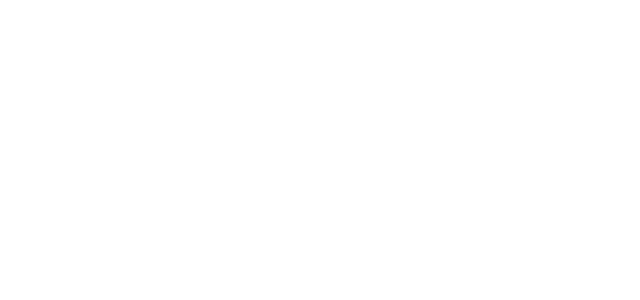
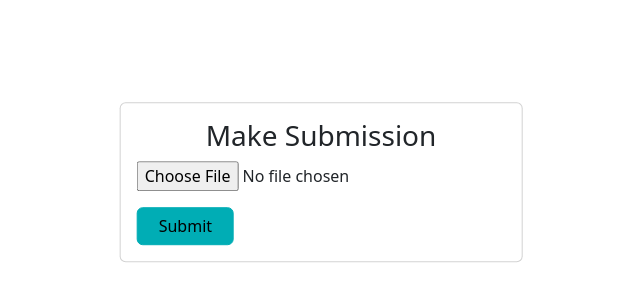
Before and after one commit to Harshini321/LearnFinity, a React (Create React App) app in the folder learnfinity/: page /eval_submission in a window 1280 px wide. Before the commit this address had no page. Shown: the part 218-518 px from the top of the page, without its empty margins (319-959 px from the left). Built offline with nearby package versions, Linux system fonts and the light colour scheme.

Commit message:
submission form

```diff
--- a/learnfinity/src/App.js
+++ b/learnfinity/src/App.js
@@ -40,6 +40,8 @@ import Enrolled from './pages/admin/enrolled';
 import Major from './pages/admin/major';
 import Notes_add from './pages/admin/notes_add';
 import Trial from "./pages/trial/trial"
+
+import Eval_submission from './components/eval_submission';
 function App() {
   return (
     <div>
@@ -74,6 +76,7 @@ function App() {
           <Route path="/notes" element={<Notes/>}/>
 
           <Route path="/evaluation" element={<Assignment/>}/>
+          <Route path="/eval_submission" element={<Eval_submission/>}/>
           <Route path="/evaluation/:course_id" element={<Assignment_course/>}/>
           <Route path="/trial" element={<Trial/>}/>
 
--- /dev/null
+++ b/learnfinity/src/components/eval_submission.js
@@ -0,0 +1,88 @@
+// import React from 'react'
+// import {useForm } from 'react-hook-form';
+// function Eval_submission() {
+//     // const {register,handleSubmit}=useForm()
+//     // const onSubmit=(data)=>{
+//     //     console.log(data)
+//     // }
+//   return (
+//     <div>
+//         {/* <form onSubmit={handleSubmit(onSubmit)}>
+//             <input {...register('test', { required: true })} typr="file" name="evaluation_submition"></input>
+//             <button>Submit</button>
+//         </form> */}
+//         <h1>Upload File</h1>
+//         <input type="file" name="submission"></input>
+//         <button>Submit</button>
+//     </div>
+//   )
+// }
+
+// export default Eval_submission
+
+
+
+import React,{useState} from 'react'
+import { useNavigate } from 'react-router-dom'
+import { Form,Button } from 'react-bootstrap'
+import { Link } from 'react-router-dom'
+import { useCookies } from 'react-cookie';
+import { ReactSession } from 'react-client-session';
+
+// import { ReactSession } from 'react-client-session';
+
+import axios from 'axios'
+function Eval_submission() {
+
+  return (
+    <div className='container-fluid'>
+        <div className='row'>
+            <div className='col-4'></div>
+            <div className='col-4 vertical-center'>
+                <div class="card">
+                    <div class="card-body">
+                        <div className='form'>
+                        <h3 className='text-center'>Make Submission</h3>
+                        <form>
+                            <input type="file" name="submission" className='mb-3' ></input>
+                            <br></br>
+                            <button class="btn btn-primary btn-sm" className="btn btn-primary  loginbtn">Submit</button>
+                            {/* <Form.Group className='my-3'>
+
+                                <Form.Control type="text"
+                                    placeholder="Email Id"
+                                    value={email_id}
+                                    name="email_id"
+                                    onChange={(e)=>{setEmailid(e.target.value)}}
+                                ></Form.Control>
+                            </Form.Group>
+
+                            <Form.Group className='my-3'>
+
+                                <Form.Control type="password"
+                                    placeholder="Your password"
+                                    value={password}
+                                    name="password"
+                                    onChange={(e)=>{setPassword(e.target.value)}}
+                                ></Form.Control>
+                            </Form.Group>
+
+                            <Form.Group className='text-center'>
+                                <Button as="sub" variant="primary" className="btn btn-primary sub-btn btn-block loginbtn" onClick={loginUser}>Login</Button>
+                            </Form.Group>
+                            <Form.Group className='mt-3 px-3'>
+                                <small>Do not have an account? <Link to ='/signup' className='rm_ud px-3'>Create one</Link></small>
+                            </Form.Group> */}
+                        </form>
+                    </div>
+                    </div>
+                </div>
+
+            </div>
+            <div className='col-4'></div>
+        </div>
+    </div>
+  )
+}
+
+export default Eval_submission
--- a/learnfinity/src/pages/assignments/assignment.js
+++ b/learnfinity/src/pages/assignments/assignment.js
@@ -58,9 +58,7 @@ export default function Assignment() {
                     </div>
                     <div class="row px-3">
                         <div class="col-2 px-3">
-                            <button type="button" class="btn btn-primary loginbtn" data-bs-toggle="modal" data-bs-target="#exampleModal">
-                                Submit
-                            </button>
+                        <a href="/eval_submission" class="btn btn-primary btn-sm" className="btn btn-primary  loginbtn" role="button" aria-disabled="true">Submit</a>
                         </div>
                         <div class="col-2">
                             <button type="button" class="btn btn-outline-primary signupbtn" data-bs-toggle="modal" data-bs-target="#exampleModal1">
```
